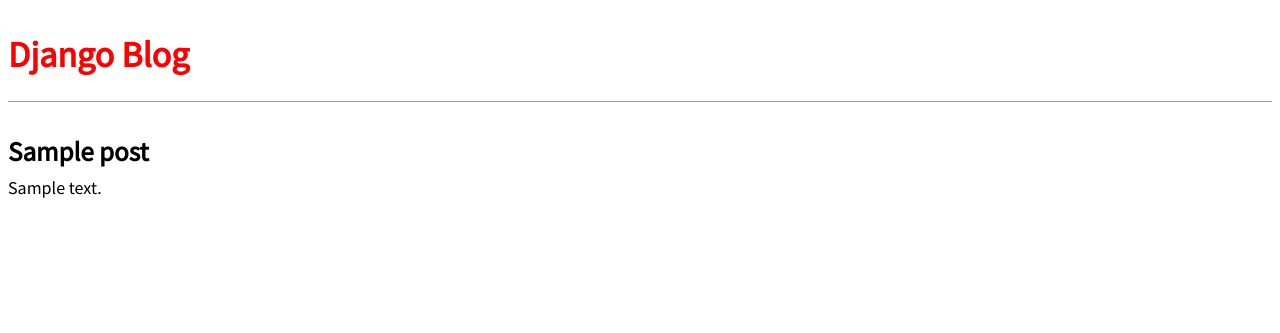
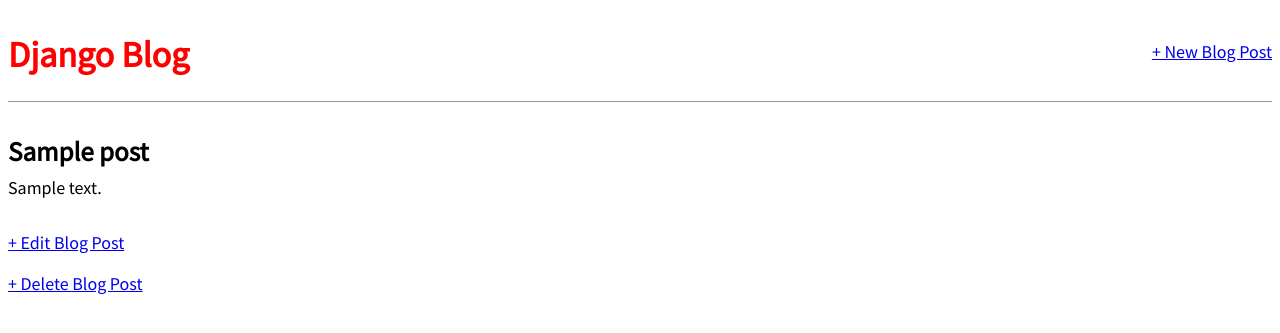
Before and after one commit to GeorgeIkeda3/Blog, a Django app: page /post/1/ in a window 1280 px wide. Shown: the top 333 px of the page. Run offline with Django 4.2, Linux system fonts and the light colour scheme; tables that the repository leaves empty hold one stand-in row (values such as "Sample post").

Commit message:
added edit/new/delete options

```diff
--- a/blog/urls.py
+++ b/blog/urls.py
@@ -1,7 +1,10 @@
 from django.urls import path
-from .views import BlogListView, BlogDetailView
+from .views import BlogListView, BlogDetailView, BlogCreateView, BlogUpdateView, BlogDeleteView
 
 urlpatterns = [
+    path("post/new/", BlogCreateView.as_view(), name="post_new"),
     path("post/<int:pk>/", BlogDetailView.as_view(), name="post_detail"),
+    path("post/<int:pk>/edit/", BlogUpdateView.as_view(), name="post_edit"),
+    path("post/<int:pk>/delete/", BlogDeleteView.as_view(), name="post_delete"),
     path("", BlogListView.as_view(), name="home")
 ]
--- a/blog/views.py
+++ b/blog/views.py
@@ -1,5 +1,9 @@
+from unicodedata import UCD
 from django.shortcuts import render
 from django.views.generic import ListView, DetailView
+from django.views.generic.edit import CreateView, UpdateView, DeleteView
+from django.urls import reverse_lazy
+
 from .models import Post
 
 # Create your views here.
@@ -11,3 +15,18 @@ class BlogListView(ListView):
 class BlogDetailView(DetailView):
     model = Post
     template_name = "post_detail.html"
+
+class BlogCreateView(CreateView):
+    model = Post
+    template_name = "post_new.html"
+    fields = ["title", "author", "body"]
+
+class BlogUpdateView(UpdateView):
+    model = Post
+    template_name = "post_edit.html"
+    fields = ["title", "body"]
+
+class BlogDeleteView(DeleteView):
+    model = Post
+    template_name = "post_delete.html"
+    success_url = reverse_lazy("home")
--- a/templates/base.html
+++ b/templates/base.html
@@ -8,10 +8,15 @@
 </head>
 
 <body>
-    <header>
-        <h1><a href="{% url 'home' %}">Django Blog</a></h1>
-    </header>
     <div>
+        <header>
+            <div class="nav-left">
+                <h1><a href="{% url 'home' %}">Django Blog</a></h1>
+            </div>
+            <div class="nav-right">
+                <a href="{% url 'post_new' %}">+ New Blog Post</a>
+            </div>
+        </header>
         {% block content %}
         {% endblock content %}
     </div>
--- a/templates/post_detail.html
+++ b/templates/post_detail.html
@@ -5,4 +5,9 @@
     <h2>{{ object.title }}</h2>
     <p>{{ object.body }}</p>
 </div>
+
+<div>
+    <p><a href="{% url 'post_edit' post.pk %}">+ Edit Blog Post</a></p>
+    <p><a href="{% url 'post_delete' post.pk %}">+ Delete Blog Post</a></p>
+</div>
 {% endblock content %}
```
Also changed, not shown: blog/tests.py (+29 -0 lines), templates/post_delete.html (added, +9 -0 lines), templates/post_edit.html (added, +9 -0 lines), templates/post_new.html (added, +9 -0 lines).
